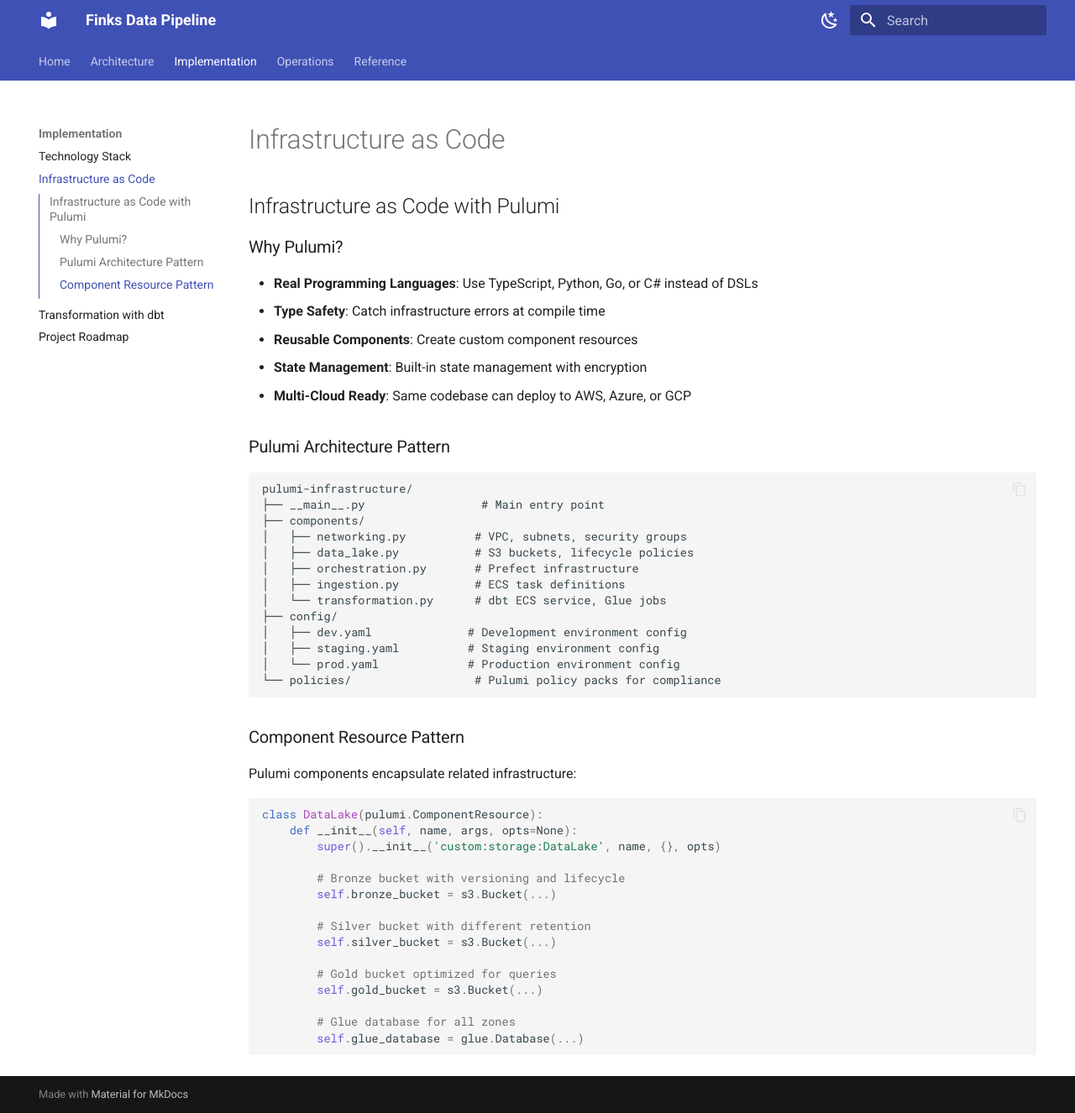
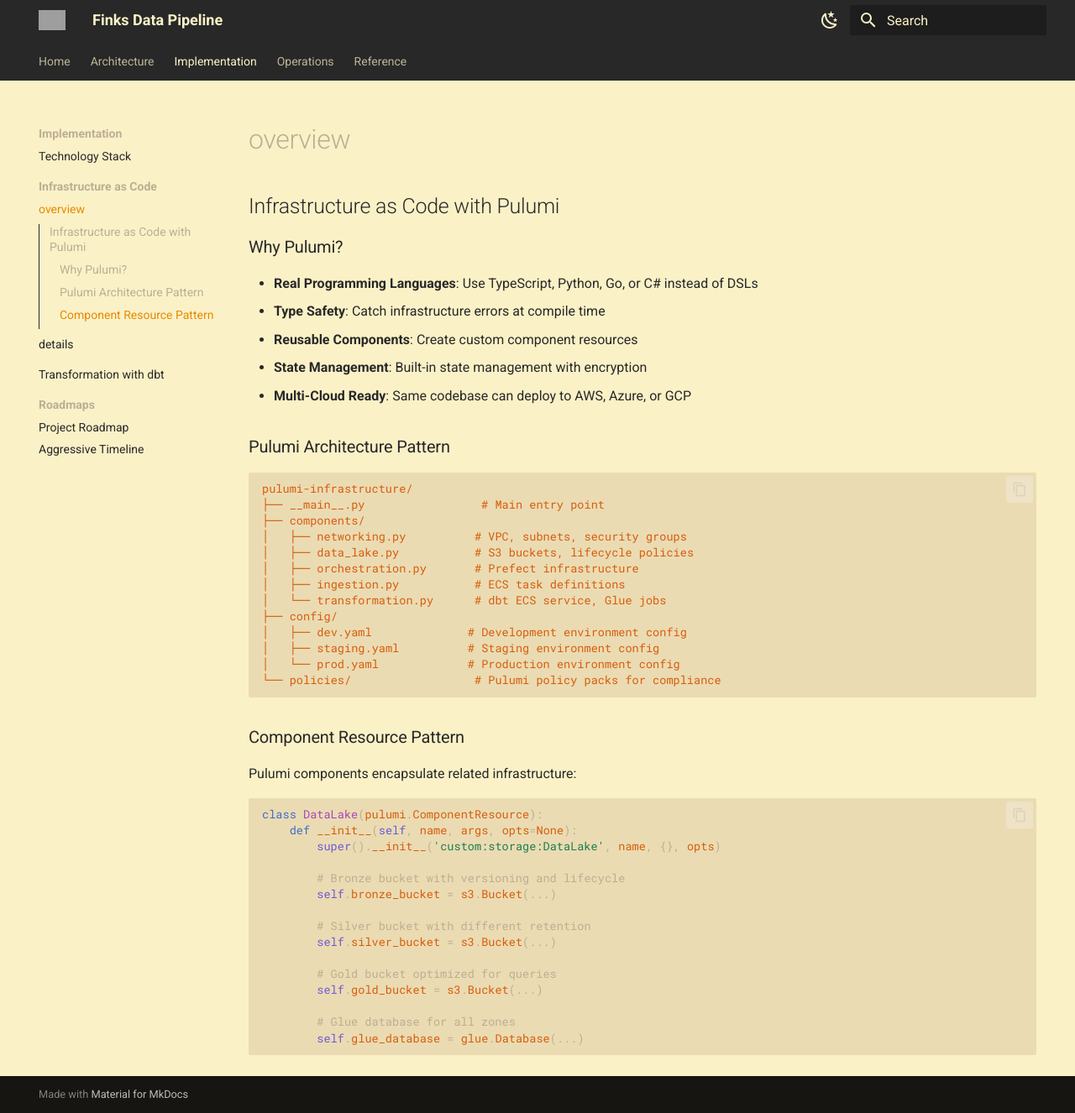
Before and after one commit to Finks-ai/finks-data-architecture, an MkDocs documentation site: the page built from docs/infrastructure-as-code/index.md, in a window 1280 px wide and 1326 px high. Shown: the whole window at 84% size. Built offline with MkDocs 1.6.1 and Material for MkDocs 9.7.7, drawn with Linux system fonts in a browser that asks for light colours; grey boxes are pictures that could not be loaded.

Commit message:
feat: styling and aggressive timeline

```diff
--- /dev/null
+++ b/docs/stylesheets/gruvbox.css
@@ -0,0 +1,53 @@
+/* Gruvbox Light Theme */
+[data-md-color-scheme="default"] {
+  --md-primary-fg-color:        #282828;
+  --md-primary-fg-color--light: #3c3836;
+  --md-primary-fg-color--dark:  #3c3836;
+  --md-primary-bg-color:        #fbf1c7;
+  --md-primary-bg-color--light: #fbf1c7;
+
+  --md-accent-fg-color:         #458588;
+  --md-accent-fg-color--transparent: #45858820;
+  --md-accent-bg-color:         #ebdbb2;
+
+  --md-default-fg-color:        #3c3836;
+  --md-default-fg-color--light: #bdae93;
+  --md-default-fg-color--lighter: #d5c4a1;
+  --md-default-bg-color:        #fbf1c7;
+
+  --md-code-fg-color:           #d65d0e;
+  --md-code-bg-color:           #ebdbb2;
+
+  --md-typeset-color:           #282828;
+  --md-typeset-a-color:         #458588;
+
+  --md-admonition-fg-color:     #282828;
+  --md-admonition-bg-color:     #ebdbb2;
+}
+
+/* Gruvbox Dark Theme */
+[data-md-color-scheme="slate"] {
+  --md-primary-fg-color:        #ebdbb2;
+  --md-primary-fg-color--light: #ebdbb2;
+  --md-primary-fg-color--dark:  #ebdbb2;
+  --md-primary-bg-color:        #282828;
+  --md-primary-bg-color--light: #3c3836;
+
+  --md-accent-fg-color:         #83a598;
+  --md-accent-fg-color--transparent: #83a59820;
+  --md-accent-bg-color:         #3c3836;
+
+  --md-default-fg-color:        #ebdbb2;
+  --md-default-fg-color--light: #bdae93;
+  --md-default-fg-color--lighter: #a89984;
+  --md-default-bg-color:        #282828;
+
+  --md-code-fg-color:           #fe8019;
+  --md-code-bg-color:           #3c3836;
+
+  --md-typeset-color:           #ebdbb2;
+  --md-typeset-a-color:         #83a598;
+
+  --md-admonition-fg-color:     #ebdbb2;
+  --md-admonition-bg-color:     #3c3836;
+}
--- a/mkdocs.yml
+++ b/mkdocs.yml
@@ -2,11 +2,16 @@ site_name: Finks Data Pipeline
 site_url: https://Finks-ai.github.io/finks-data-architecture/
 theme:
   name: material
+  logo: assets/logo.svg
+  favicon: assets/favicon.png
   features:
     - navigation.tabs
     - navigation.sections
     - toc.integrate
     - navigation.top
+    - navigation.instant
+    - header.autohide
+    - content.tooltips
     - search.suggest
     - search.highlight
     - content.tabs.link
@@ -14,14 +19,24 @@ theme:
     - content.code.copy
   language: en
   palette:
+    # Palette toggle for light mode
     - scheme: default
+      primary: orange
+      accent: teal
       toggle:
         icon: material/weather-night
         name: Switch to dark mode
+
+    # Palette toggle for dark mode
     - scheme: slate
+      primary: orange
+      accent: teal
       toggle:
         icon: material/weather-sunny
         name: Switch to light mode
+
+extra_css:
+  - stylesheets/gruvbox.css
 
 plugins:
   - search
@@ -53,9 +68,14 @@ nav:
       - Detailed Flow: detailed-flow/index.md
   - Implementation:
       - Technology Stack: technology-stack/index.md
-      - Infrastructure as Code: infrastructure-as-code/index.md
+      - Infrastructure as Code:
+          - "overview": "infrastructure-as-code/index.md"
+          - "details": "infrastructure-as-code.md"
       - Transformation with dbt: transformation-layer/index.md
-      - Project Roadmap: project-roadmap.md
+      - Roadmaps:
+          - "Project Roadmap": "roadmaps/project-roadmap.md"
+          - "Aggressive Timeline": "roadmaps/aggressive-timeline.md"
+
   - Operations:
       - Security: security-architecture/index.md
       - Cost Optimization: cost-optimization/index.md
--- a/pyproject.toml
+++ b/pyproject.toml
@@ -1,6 +1,7 @@
 [project]
 name = "finks-data-architecture-docs"
 version = "0.1.0"
+requires-python = ">=3.11"
 dependencies = [
     "mkdocs",
     "mkdocs-material",
```
Also changed, not shown: docs/index.md (+12 -12 lines), docs/roadmaps/aggressive-timeline.md (added, +5 -0 lines), docs/roadmaps/project-roadmap.md (renamed from docs/project-roadmap.md), 1 other file.
